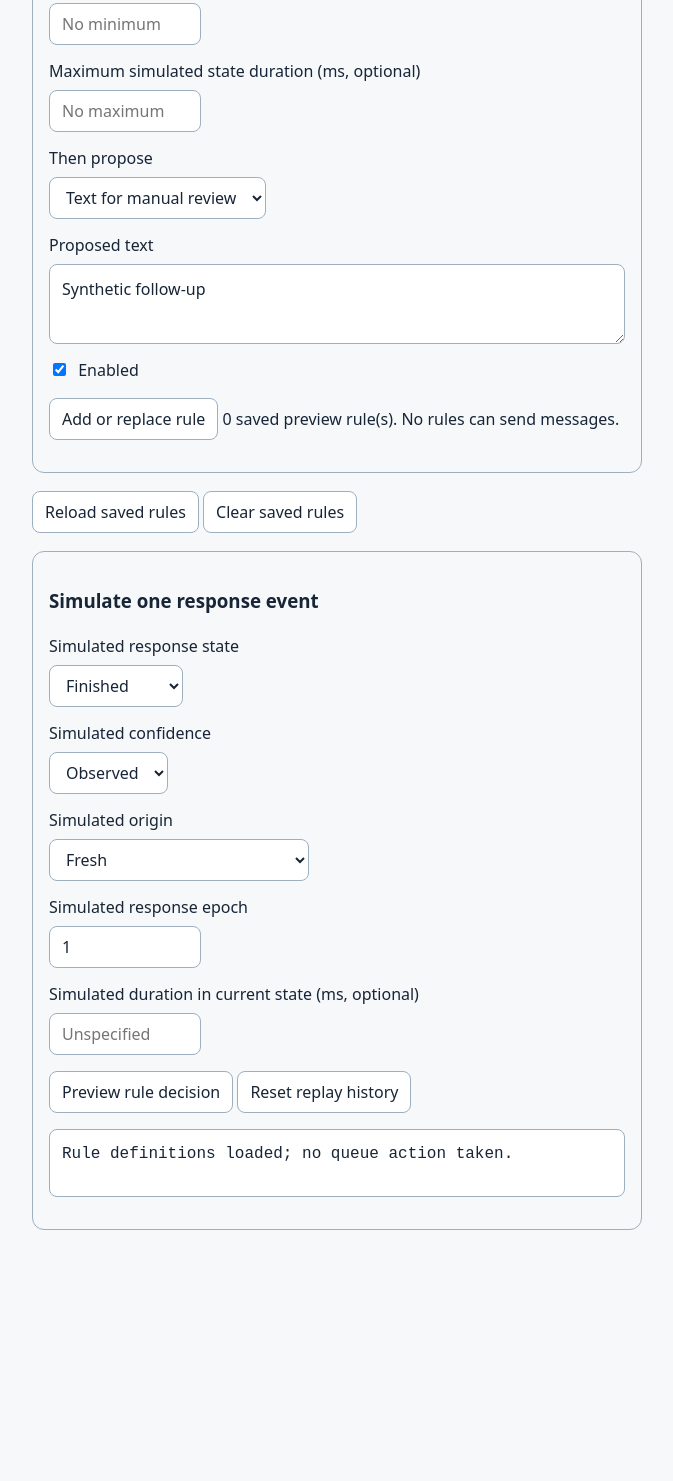
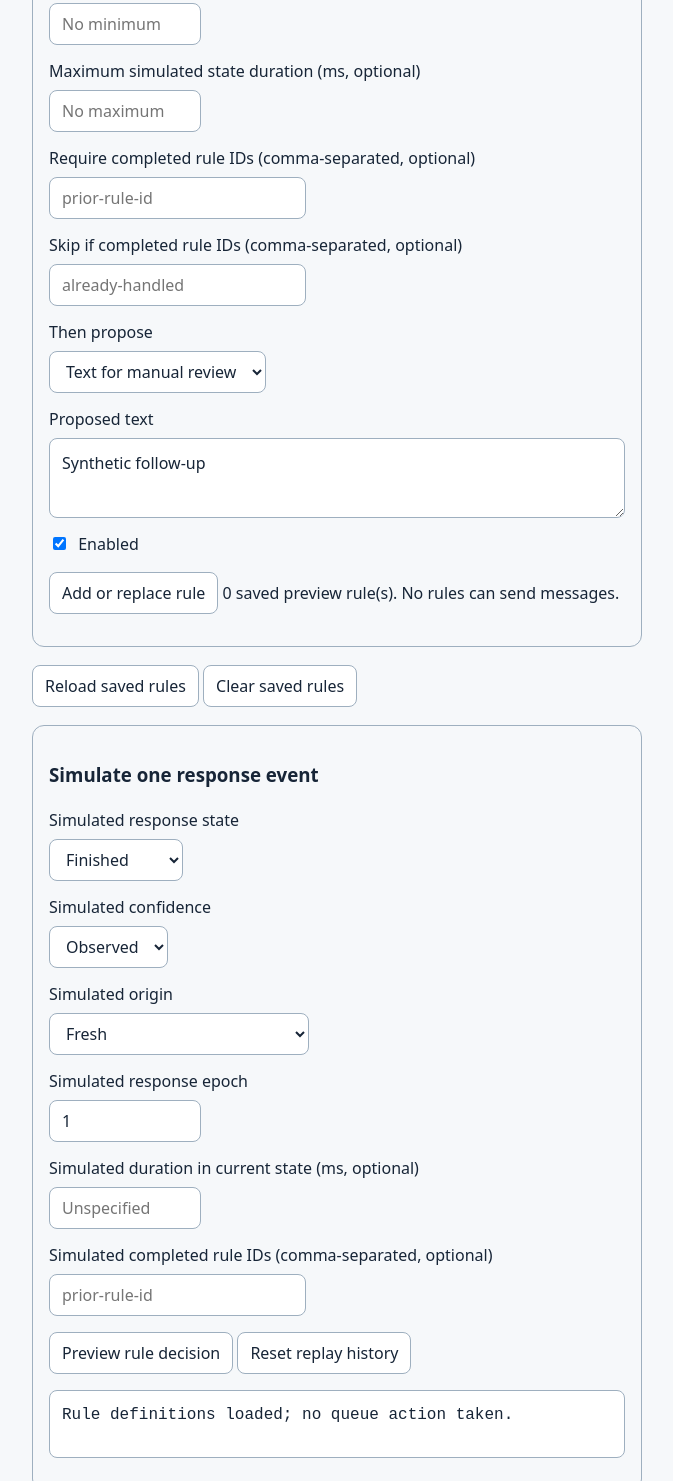
Before and after one commit to sguzman/chat-queue, a browser extension: page options/options.html in a window 1280 px wide. Shown: the part 1437-2918 px from the top of the page, without its empty margins (303-976 px from the left). Before the commit the page ends 2707 px from the top, so only its background shows below. Drawn offline with Linux system fonts and the light colour scheme.

Commit message:
Expose dependency, skip and simulated completion inputs in rules preview

```diff
--- a/options/options.html
+++ b/options/options.html
@@ -29,6 +29,8 @@ code,.note{color:var(--muted)}label{display:block;margin-bottom:7px}
 <label for="rule-confidence">Required confidence</label><select id="rule-confidence"><option value="any">Any known confidence</option><option value="observed">Observed</option><option value="inferred">Inferred</option></select>
 <label for="rule-min-duration">Minimum simulated state duration (ms, optional)</label><input id="rule-min-duration" type="number" min="0" max="3600000" step="1" placeholder="No minimum">
 <label for="rule-max-duration">Maximum simulated state duration (ms, optional)</label><input id="rule-max-duration" type="number" min="0" max="3600000" step="1" placeholder="No maximum">
+<label for="rule-depends">Require completed rule IDs (comma-separated, optional)</label><input id="rule-depends" spellcheck="false" placeholder="prior-rule-id" maxlength="560">
+<label for="rule-skip">Skip if completed rule IDs (comma-separated, optional)</label><input id="rule-skip" spellcheck="false" placeholder="already-handled" maxlength="560">
 <label for="rule-action">Then propose</label><select id="rule-action"><option value="propose">Text for manual review</option><option value="pause">Pause (preview only)</option></select>
 <label for="rule-text">Proposed text</label><textarea id="rule-text" class="short" maxlength="24000">Synthetic follow-up</textarea>
 <label for="rule-enabled"><input type="checkbox" id="rule-enabled" checked> Enabled</label>
@@ -43,6 +45,7 @@ code,.note{color:var(--muted)}label{display:block;margin-bottom:7px}
 <label for="preview-origin">Simulated origin</label><select id="preview-origin"><option value="fresh">Fresh</option><option value="restored">Restored historical snapshot</option></select>
 <label for="preview-epoch">Simulated response epoch</label><input id="preview-epoch" type="number" min="0" max="1000000" value="1" required>
 <label for="preview-duration">Simulated duration in current state (ms, optional)</label><input id="preview-duration" type="number" min="0" max="3600000" step="1" placeholder="Unspecified">
+<label for="preview-completed">Simulated completed rule IDs (comma-separated, optional)</label><input id="preview-completed" spellcheck="false" placeholder="prior-rule-id" maxlength="2048">
 <p><button type="submit">Preview rule decision</button> <button type="button" id="preview-reset">Reset replay history</button></p>
 <pre id="preview-output" aria-live="polite" role="status">No preview yet.</pre>
 </form>
```
